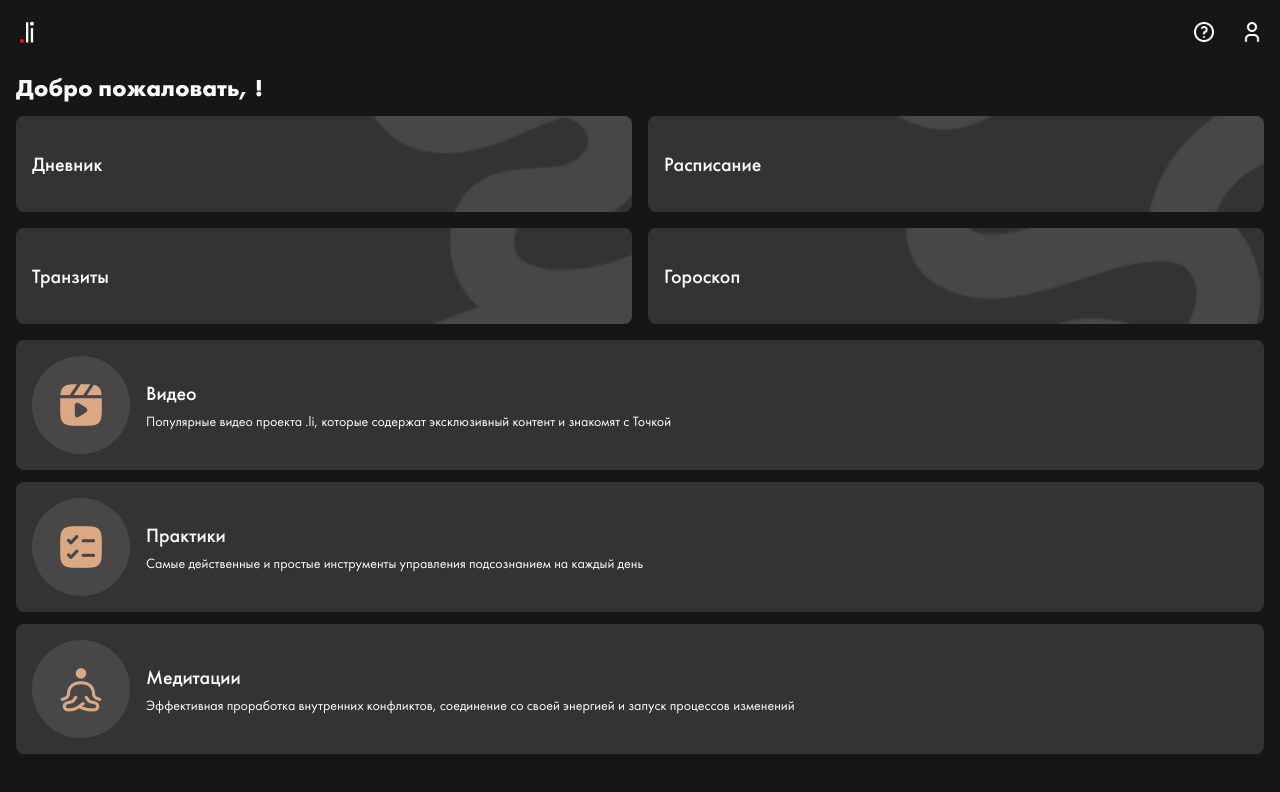
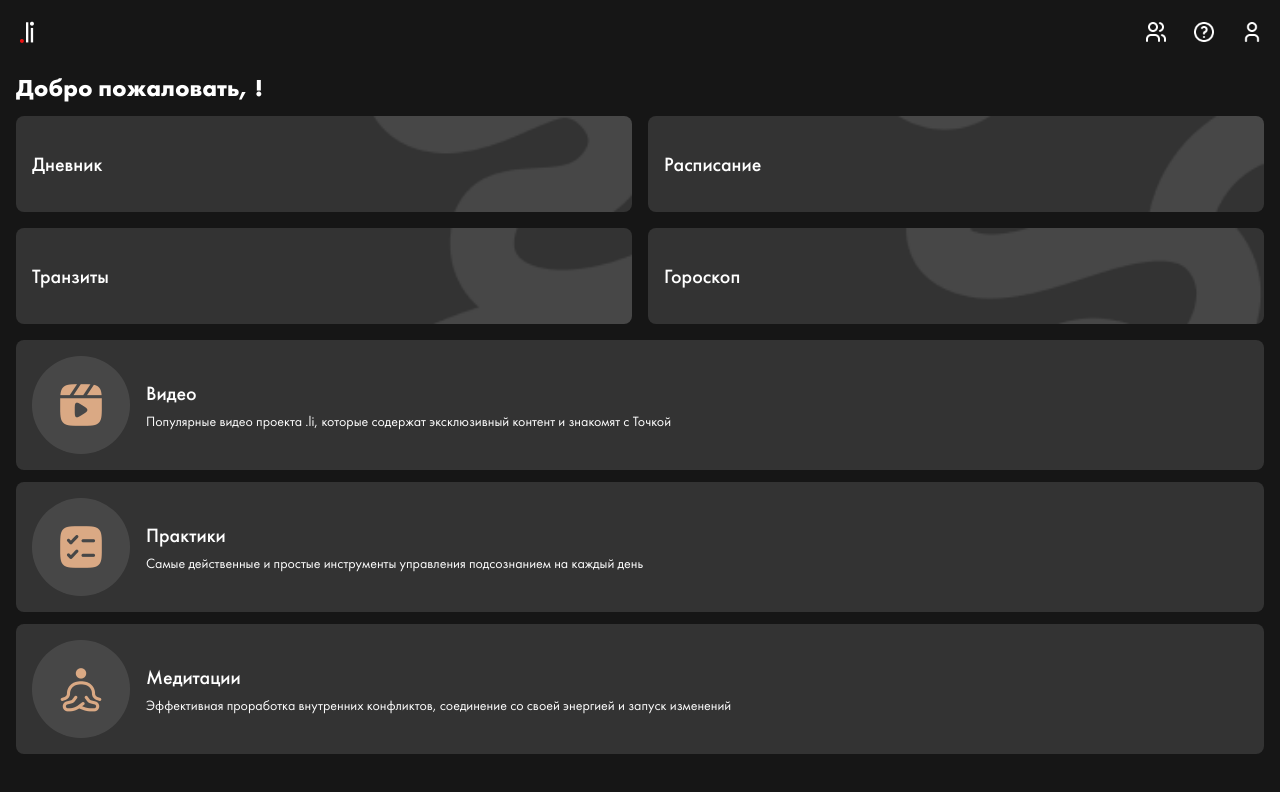
Before and after one commit to EdilKulzhabay/tochkaLi, a React (Vite) app in the folder client/: page /main in a window 1280 px wide. Shown: the top 792 px of the page. Built offline with nearby package versions, Linux system fonts and the light colour scheme; no server answers.

Commit message:
29.11.2025 13

```diff
--- a/client/src/pages/User/Main.tsx
+++ b/client/src/pages/User/Main.tsx
@@ -165,7 +165,9 @@ export const Main = () => {
                         <img src={logo} alt="logo" className="w-6 h-6" />
                     </div>
                     <div className="flex items-center gap-6">
-                        {!userData?.hasPaid && userData?.subscriptionEndDate && new Date(userData.subscriptionEndDate) > new Date() && (
+                        {userData?.hasPaid && userData?.subscriptionEndDate && new Date(userData.subscriptionEndDate) > new Date() ? (
+                                <></>
+                        ) : (
                             <Link to="/about">
                                 <img src={users} alt="users" className="w-6 h-6" />
                             </Link>
@@ -206,7 +208,7 @@ export const Main = () => {
                         title="Медитации"
                         link="/client/meditations"
                         image={mainMeditation}
-                        content="Эффективная проработка внутренних конфликтов, соединение со своей энергией и запуск процессов изменений"
+                        content="Эффективная проработка внутренних конфликтов, соединение со своей энергией и запуск изменений"
                     />
                 </div>
             </div>
```
